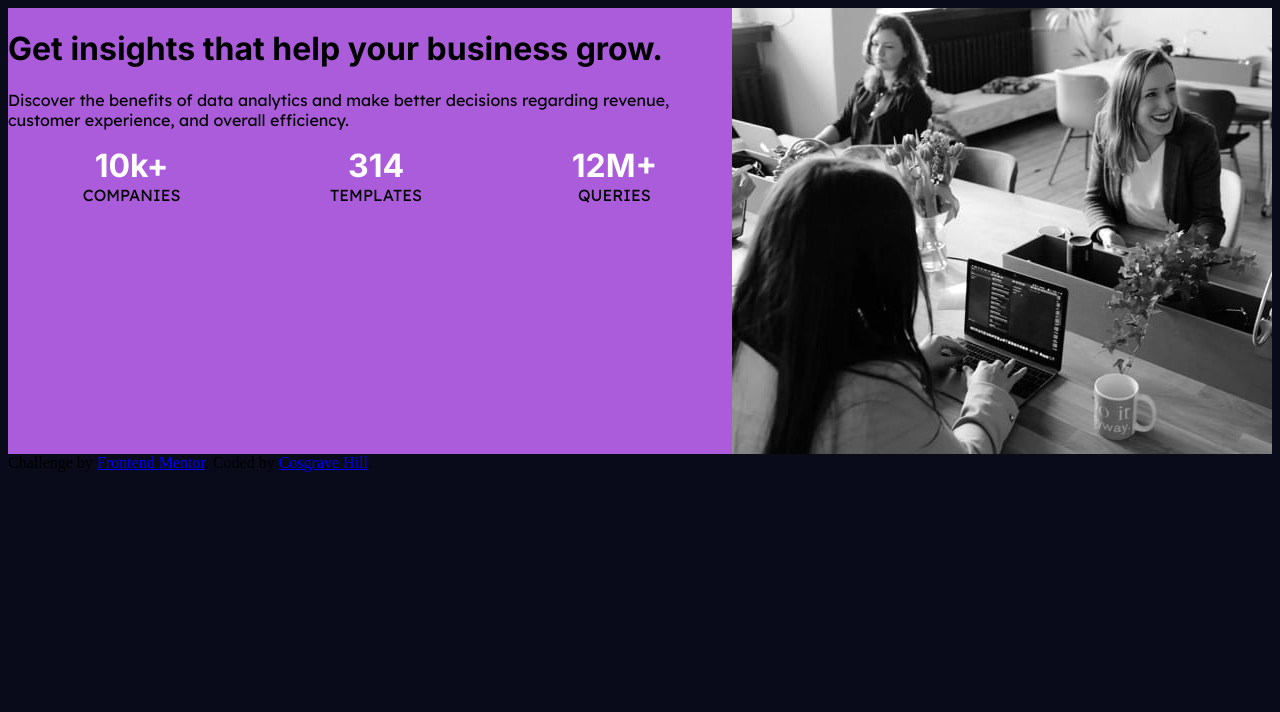
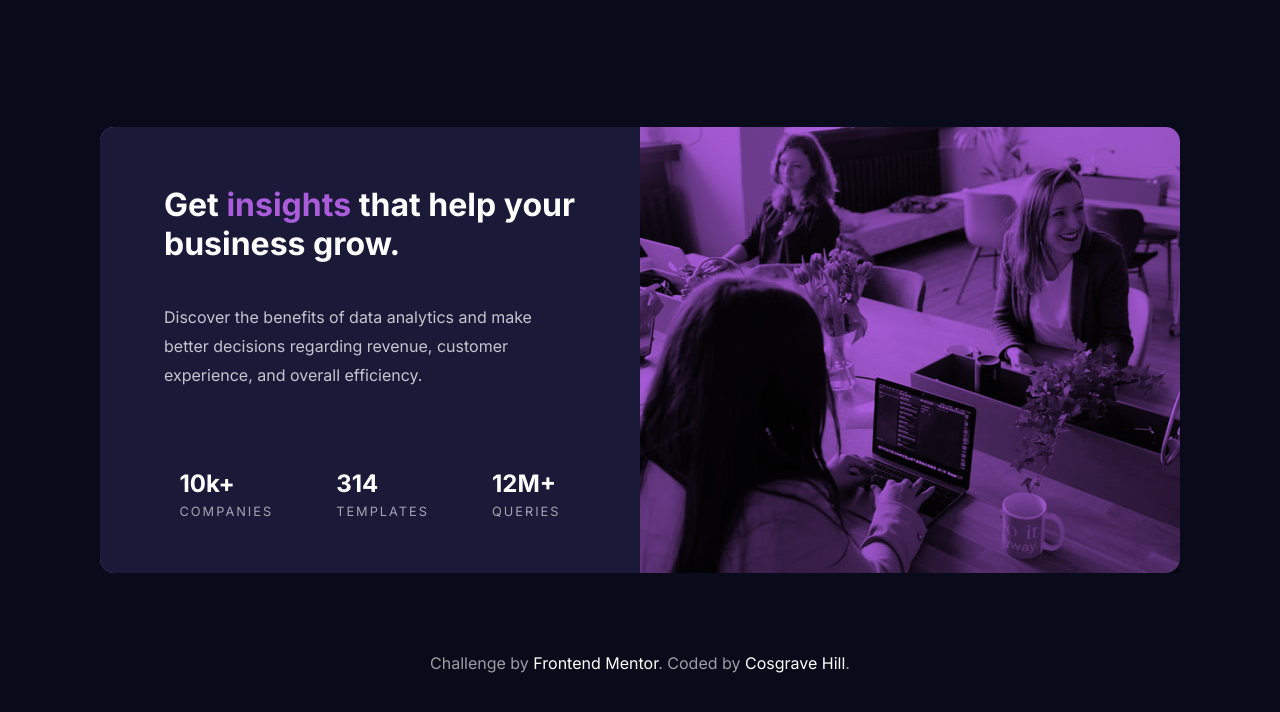
Before and after one commit to evanhill1989/Stats-Preview-Card-Component, a plain HTML site: page index.html in a window 1280 px wide. Drawn offline with Linux system fonts and the light colour scheme; files whose address does not match are found by name.

Commit message:
Update style.css

```diff
--- a/style.css
+++ b/style.css
@@ -1,13 +1,25 @@
+body, h1,p, img,div,h2, span, h3
+{
+    padding:0;
+    margin:0;
+}
+
+
+
 body{
     background-color: hsl(233, 47%, 7%);
+    display: flex;
 
 }
 
 main{
-    display:flex;
+    height:100vh;
+    width:100vw;
+   display:flex;
     flex-direction: column;
     justify-content: center;
-    align-content: center;
+    align-items:center;
+    flex-grow:0;
 }
 
 img{
@@ -16,39 +28,91 @@ img{
 
 h1{
     font-family:Inter ;
+    color: hsl(0, 0%, 100%);
+
+}
+
+p{
+    color:hsla(0, 0%, 100%, 0.75);
+    line-height: 1.8em;
 }
 
 .main_container{
     display:flex;
+    flex-grow:0;
+    justify-content: center;
+    background-color: hsl(277, 64%, 61%);
+    max-width: 1080px;
+    border-radius: .9em;
+
 }
 
 .text_container{
     display:flex;
     flex-direction:column;
-    background-color:hsl(277, 64%, 61%);
-    font-family: Lexend Deca;
+    justify-content:space-around;
+    font-family: Inter;
+    background-color: hsl(244, 38%, 16%);
+    padding: 0 3em;
+    border-radius: 0.9em 0em 0 0.9em;
+
+}
+
+.textpack{
+    display: flex;
+    flex-direction: column;
+    flex-basis:55%;
+    justify-content: space-around;
+    padding: 1em;
 }
 
 .statpack{
     display:flex;
     justify-content: space-around;
-
+    flex-basis:9%;
+    padding-bottom: 2em;
 }
 
 .singlestat{
     display:flex;
     flex-direction: column;
-    align-items: center;
+    align-items: stretch;
+   justify-content: space-around;
 
 }
 
+
+.image{
+   mix-blend-mode: multiply;
+    flex-basis:50%;
+    flex-grow:0;
+}
+.insights{
+    color:hsl(277, 64%, 61%)
+}
 .statno{
     font-family:Inter;
     font-weight: 700;
     color:hsl(0, 0%, 100%);
-    font-size: 2rem;
+    font-size: 1.5rem;
+    margin-bottom: .25em;
 }
 
 .statname{
+    color:hsla(0, 0%, 100%, 0.6);
+    font-family:Inter;
+    font-size:.8rem;
+    font-weight: 400;
+    letter-spacing: 2px;
+}
 
+.attribution{
+    margin-top: 5em;
+    font-family: Inter;
+    color: hsla(0, 0%, 100%, 0.6)
 }
+
+a {
+    text-decoration: none;
+    color:white;
+}
```
